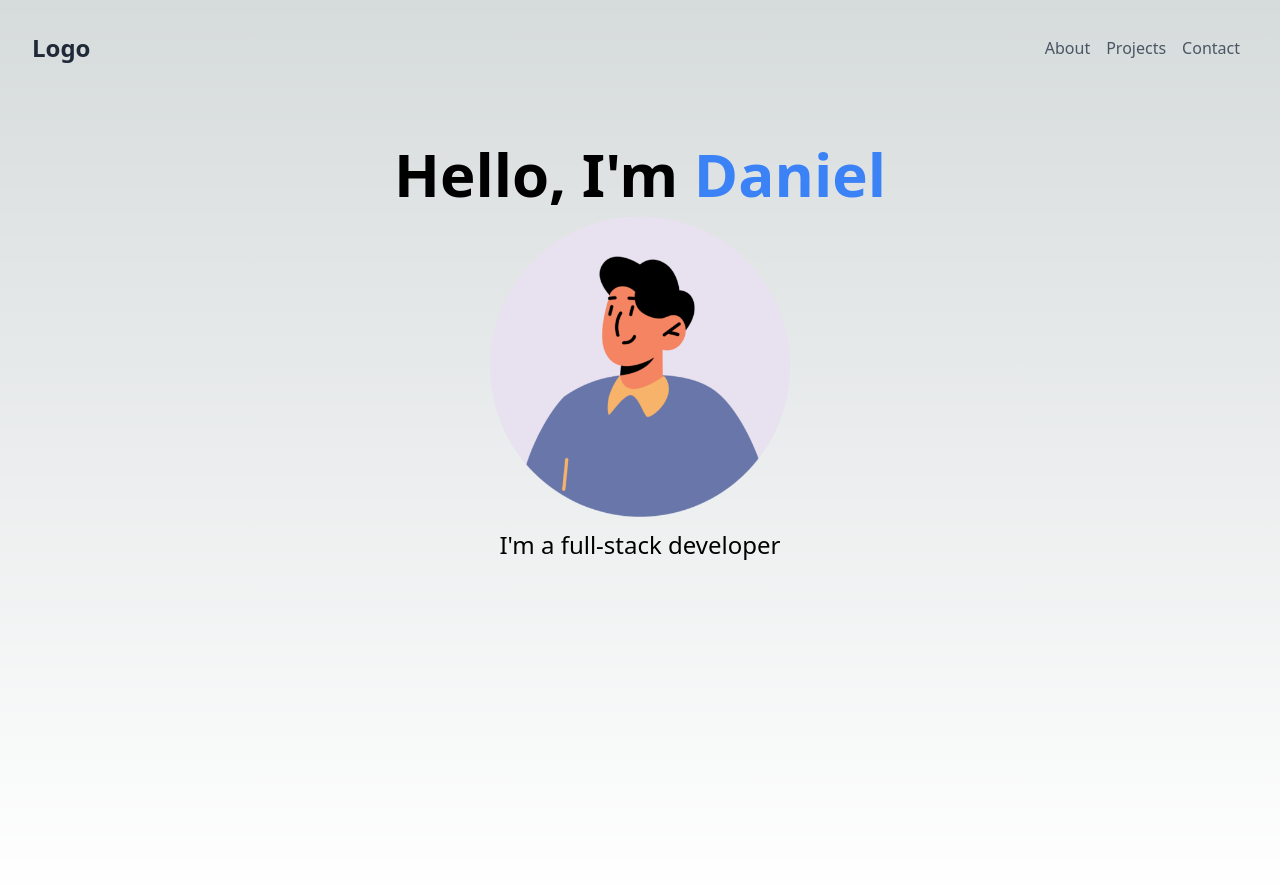
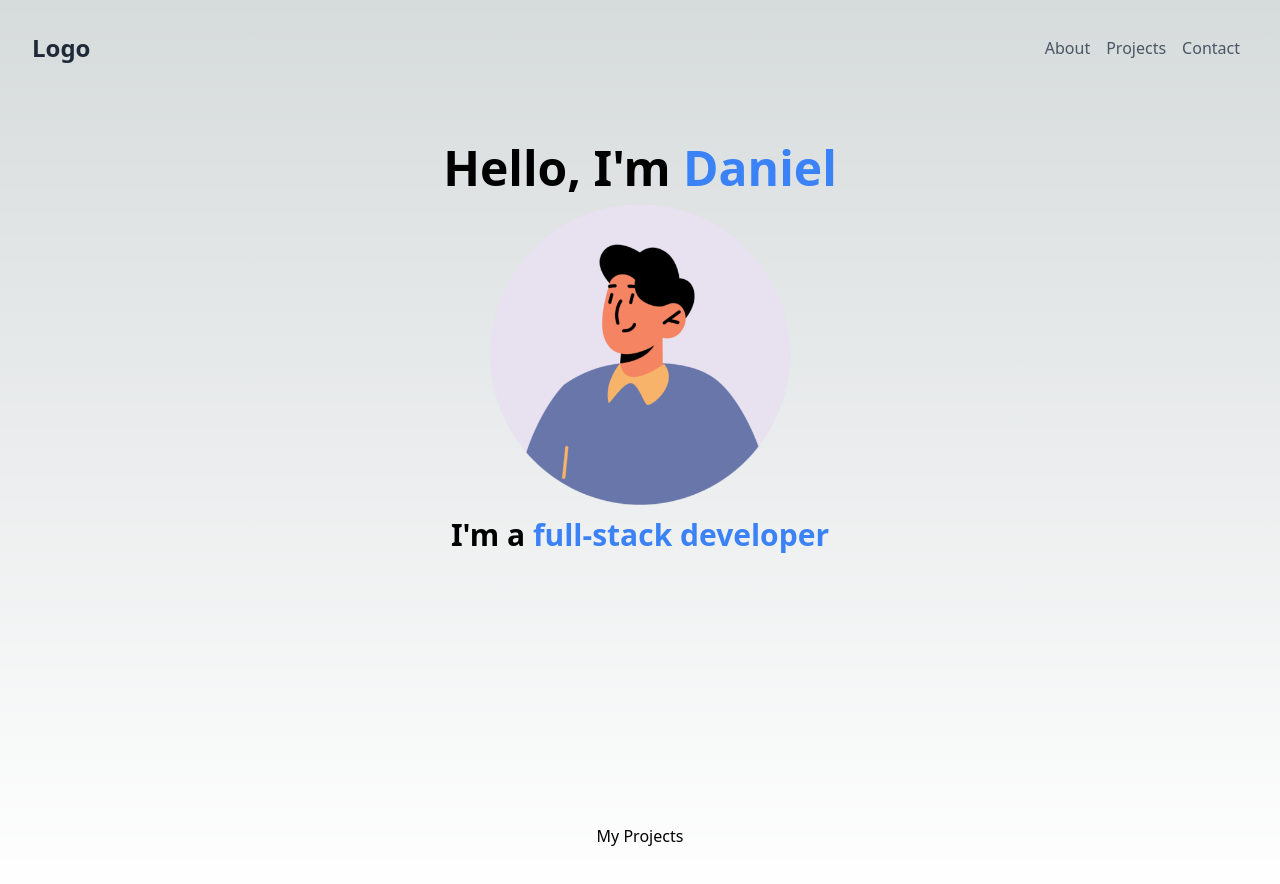
Before and after one commit to dannygorgon/portfolio-2024, a Next.js app: page / in a window 1280 px wide. Shown: the top 884 px of the page. Built offline with nearby package versions, Linux system fonts and the light colour scheme.

Commit message:
add placeholder image. add projects component. WIP

```diff
--- a/src/app/components/Hero.tsx
+++ b/src/app/components/Hero.tsx
@@ -4,9 +4,9 @@ import Image from "next/image";
 const Hero = () => {
   return (
     <section>
-    <h1 className="text-6xl font-bold">Hello, I&apos;m <span className="text-blue-500">Daniel</span></h1>
+    <h1 className="text-5xl font-bold">Hello, I&apos;m <span className="text-blue-500">Daniel</span></h1>
       <Image src="/boy.png" alt="Hero" width={300} height={300} className="m-3 mx-auto" />
-      <p className="text-2xl text-center">I'm a full-stack developer</p>
+    <p className="text-3xl font-bold text-center">I&apos;m a <span className="text-blue-500">full-stack developer</span></p>
     </section>
   );
 };
--- /dev/null
+++ b/src/app/components/Projects.tsx
@@ -0,0 +1,29 @@
+import React from 'react';
+import Image from 'next/image';
+
+type Project = {
+  title: string;
+  description: string;
+  image: string;
+};
+
+type ProjectsProps = {
+  projects: Project[];
+};
+
+const Projects: React.FC<ProjectsProps> = ({ projects = [] }) => {
+  return (
+    <section>
+      <h2>My Projects</h2>
+      {projects.map((project, index) => (
+        <div key={index}>
+          <h3>{project.title}</h3>
+          <Image src={project.image} alt={project.title} width={500} height={300} />
+          <p>{project.description}</p>
+        </div>
+      ))}
+    </section>
+  );
+};
+
+export default Projects;
--- a/src/app/layout/Layout.tsx
+++ b/src/app/layout/Layout.tsx
@@ -1,6 +1,6 @@
 import Nav from "../components/Nav";
 
-export default function Layout({ children }) {
+export default function Layout({ children }: { children: React.ReactNode }) {
   return (
     <>
       <header>
--- a/src/app/page.tsx
+++ b/src/app/page.tsx
@@ -1,10 +1,17 @@
 import Hero from "./components/Hero";
 import Layout from "./layout/Layout";
+import Projects from "./components/Projects";
 
 export default function Home() {
+  const projects = [
+    { title: 'Project 1', description: 'This is project 1', image: '/placeholder.jpg'},
+    { title: 'Project 2', description: 'This is project 2', image: '/placeholder.jpg'},
+    { title: 'Project 3', description: 'This is project 3', image: '/placeholder.jpg'},];
+
   return (
     <Layout>
       <Hero />
+      <Projects />
     </Layout>
   );
 }
```
Also changed, not shown: public/placeholder.jpg (added).
